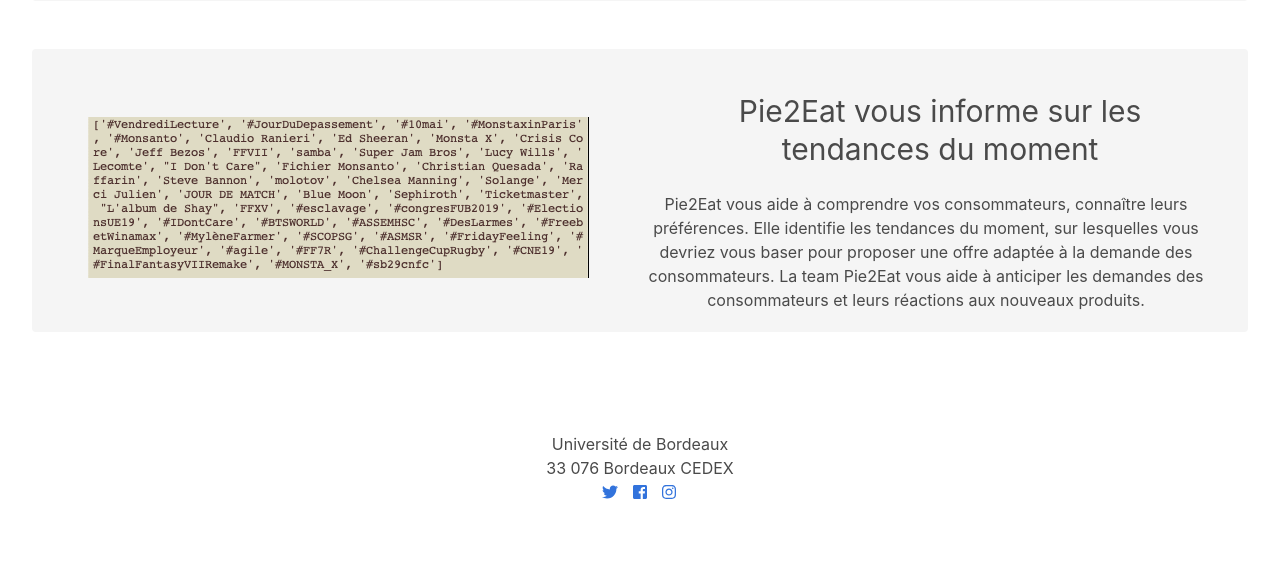
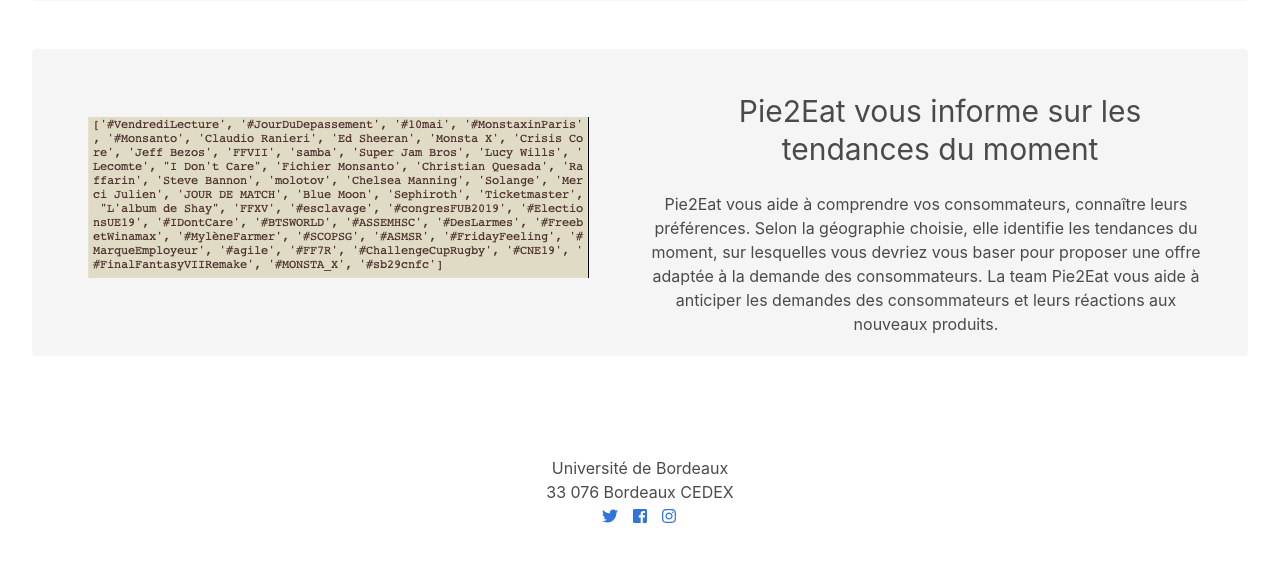
Before and after one commit to Madmax21x/Web_TER, a PHP site: page /offre.php in a window 1280 px wide. Shown: the part 2497-3073 px from the top of the page. Before the commit the page ends 2996 px from the top, so only its background shows below. Run offline with PHP 8.4, Linux system fonts and the light colour scheme; some libraries are stand-ins or nearby versions.

Commit message:
Update offre.php

```diff
--- a/Site/offre.php
+++ b/Site/offre.php
@@ -178,7 +178,7 @@
         <div class="column about-single-element-1" style="text-align:center; top:50%;">
           <h2 class="subtitle heading-site-1" style= "margin-left: 5%; font-size: 30px;">Pie2Eat vous informe sur les tendances du moment</h2>
             <p>Pie2Eat vous aide à comprendre vos consommateurs, connaître leurs préférences.
-              Elle identifie les tendances du moment, sur lesquelles vous devriez vous baser
+              Selon la géographie choisie, elle identifie les tendances du moment, sur lesquelles vous devriez vous baser
               pour proposer une offre adaptée à la demande des consommateurs. La team Pie2Eat
               vous aide à anticiper les demandes des consommateurs et leurs réactions aux nouveaux produits. </p>
         </div>
```
